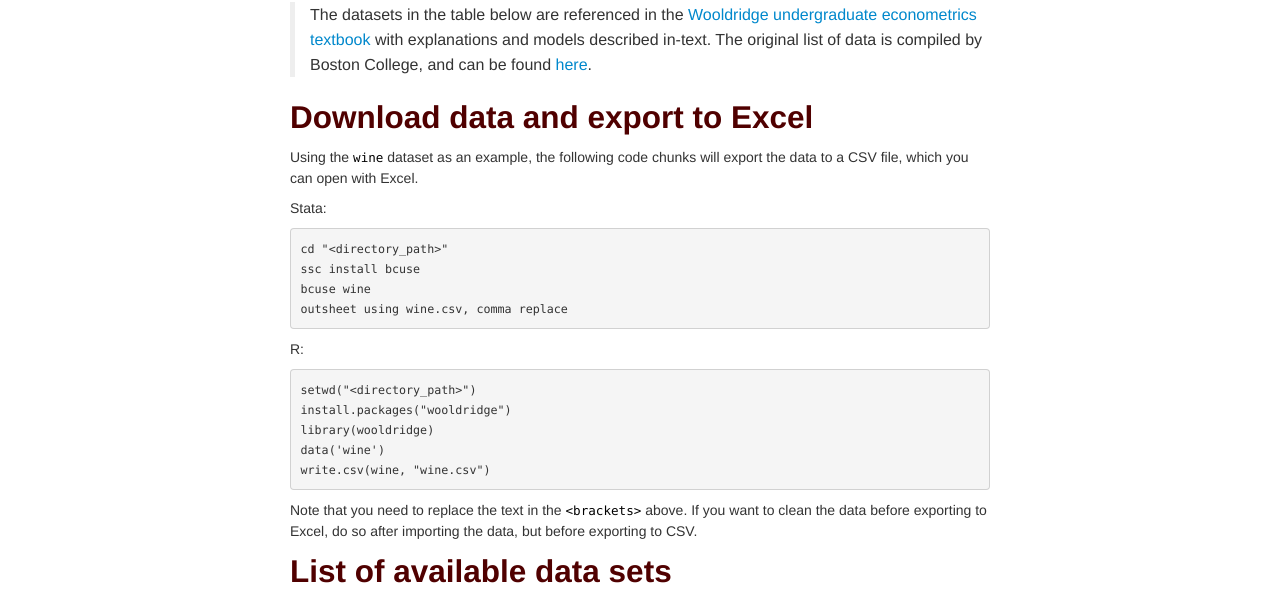
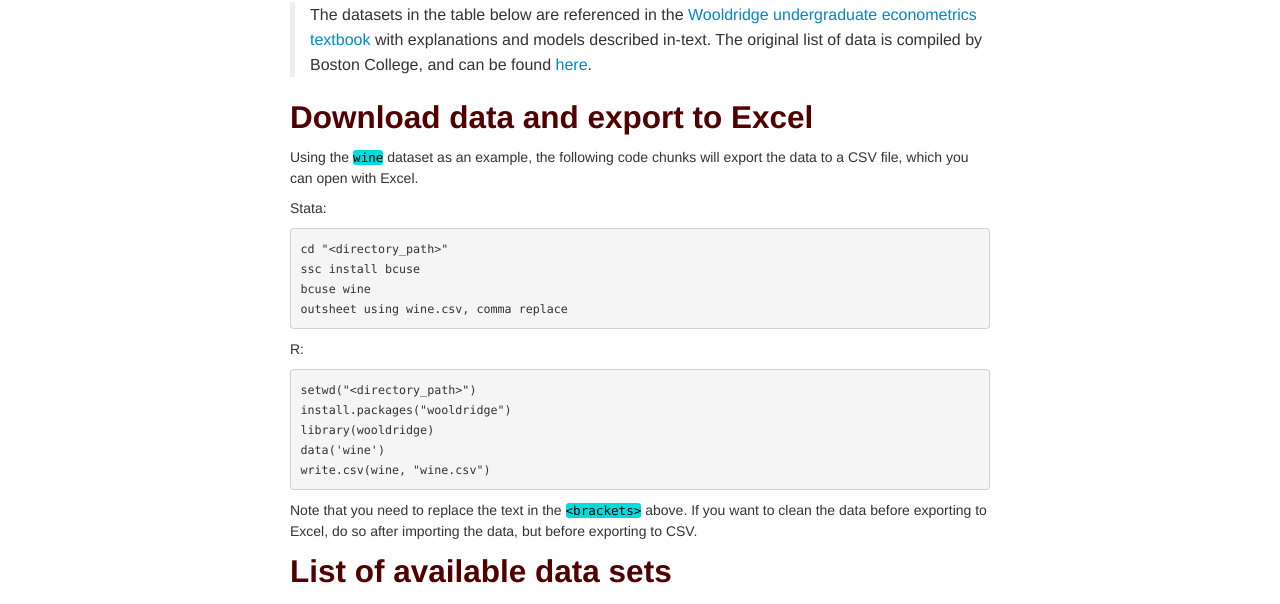
Before and after one commit to michael-black/michael-black.github.io, a Jekyll site: the page built from pages/Wooldridge-Data.md, in a window 1280 px wide. Shown: the part 98-702 px from the top of the page. Built offline with Jekyll 4.4.1, drawn with Linux system fonts in a browser that asks for light colours; our own code applies the rules of GitHub Pages for plain Markdown files.

Commit message:
Attempt for solid blue background

```diff
--- a/assets/themes/twitter/css/my_custom_css.css
+++ b/assets/themes/twitter/css/my_custom_css.css
@@ -2,7 +2,7 @@ code {
   padding: 0;
   font-size: 90%;
   color: black;
-  background-color: white;
+  background-color: #00dbde;
   border: 0px solid white;
 }
 
```
